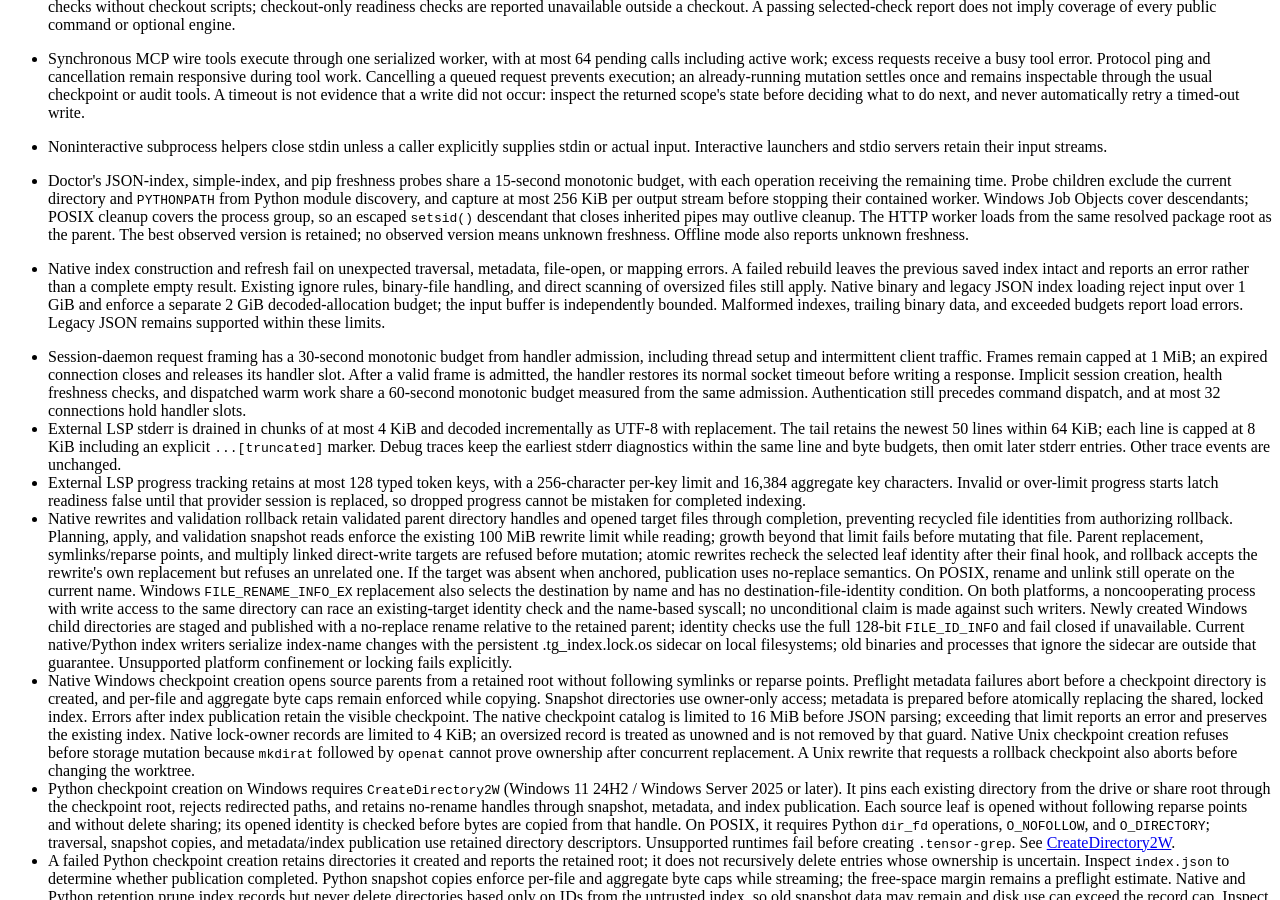
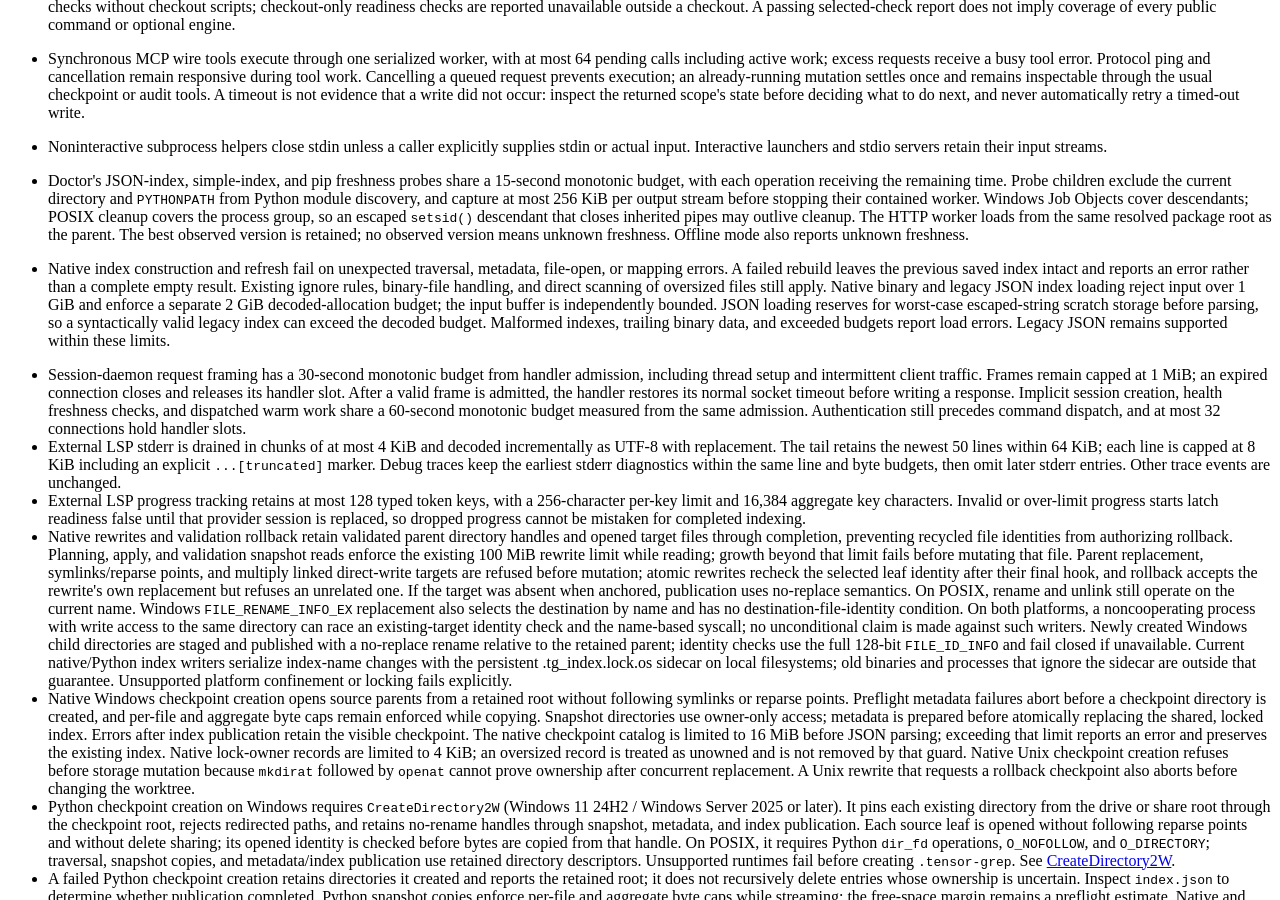
Before and after one commit to oimiragieo/tensor-grep, an MkDocs documentation site: the page built from docs/CONTRACTS.md, in a window 1280 px wide and 900 px high, scrolled down 16777 px. Built offline with MkDocs 1.6.1 and Material for MkDocs 9.7.7, drawn with Linux system fonts in a browser that asks for light colours.

Commit message:
docs: clarify conservative JSON decode limits

```diff
--- a/docs/CONTRACTS.md
+++ b/docs/CONTRACTS.md
@@ -183,7 +183,7 @@ MCP execution and diagnostic probes:
 - Noninteractive subprocess helpers close stdin unless a caller explicitly supplies stdin or actual input. Interactive launchers and stdio servers retain their input streams.
 - Doctor's JSON-index, simple-index, and pip freshness probes share a 15-second monotonic budget, with each operation receiving the remaining time. Probe children exclude the current directory and `PYTHONPATH` from Python module discovery, and capture at most 256 KiB per output stream before stopping their contained worker. Windows Job Objects cover descendants; POSIX cleanup covers the process group, so an escaped `setsid()` descendant that closes inherited pipes may outlive cleanup. The HTTP worker loads from the same resolved package root as the parent. The best observed version is retained; no observed version means unknown freshness. Offline mode also reports unknown freshness.
 
-- Native index construction and refresh fail on unexpected traversal, metadata, file-open, or mapping errors. A failed rebuild leaves the previous saved index intact and reports an error rather than a complete empty result. Existing ignore rules, binary-file handling, and direct scanning of oversized files still apply. Native binary and legacy JSON index loading reject input over 1 GiB and enforce a separate 2 GiB decoded-allocation budget; the input buffer is independently bounded. Malformed indexes, trailing binary data, and exceeded budgets report load errors. Legacy JSON remains supported within these limits.
+- Native index construction and refresh fail on unexpected traversal, metadata, file-open, or mapping errors. A failed rebuild leaves the previous saved index intact and reports an error rather than a complete empty result. Existing ignore rules, binary-file handling, and direct scanning of oversized files still apply. Native binary and legacy JSON index loading reject input over 1 GiB and enforce a separate 2 GiB decoded-allocation budget; the input buffer is independently bounded. JSON loading reserves for worst-case escaped-string scratch storage before parsing, so a syntactically valid legacy index can exceed the decoded budget. Malformed indexes, trailing binary data, and exceeded budgets report load errors. Legacy JSON remains supported within these limits.
 - Session-daemon request framing has a 30-second monotonic budget from handler admission, including thread setup and intermittent client traffic. Frames remain capped at 1 MiB; an expired connection closes and releases its handler slot. After a valid frame is admitted, the handler restores its normal socket timeout before writing a response. Implicit session creation, health freshness checks, and dispatched warm work share a 60-second monotonic budget measured from the same admission. Authentication still precedes command dispatch, and at most 32 connections hold handler slots.
 - External LSP stderr is drained in chunks of at most 4 KiB and decoded incrementally as UTF-8 with replacement. The tail retains the newest 50 lines within 64 KiB; each line is capped at 8 KiB including an explicit `...[truncated]` marker. Debug traces keep the earliest stderr diagnostics within the same line and byte budgets, then omit later stderr entries. Other trace events are unchanged.
 - External LSP progress tracking retains at most 128 typed token keys, with a 256-character per-key limit and 16,384 aggregate key characters. Invalid or over-limit progress starts latch readiness false until that provider session is replaced, so dropped progress cannot be mistaken for completed indexing.
```
